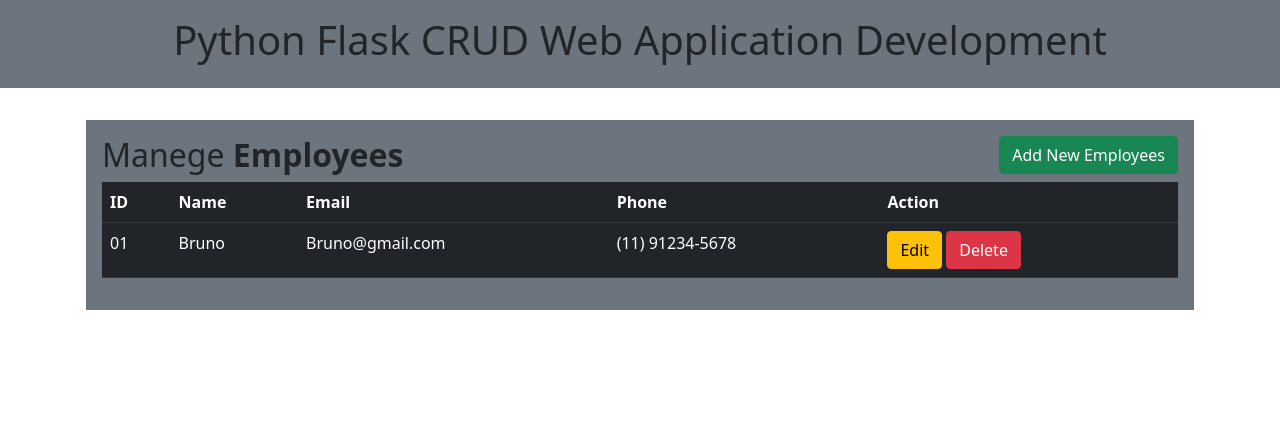
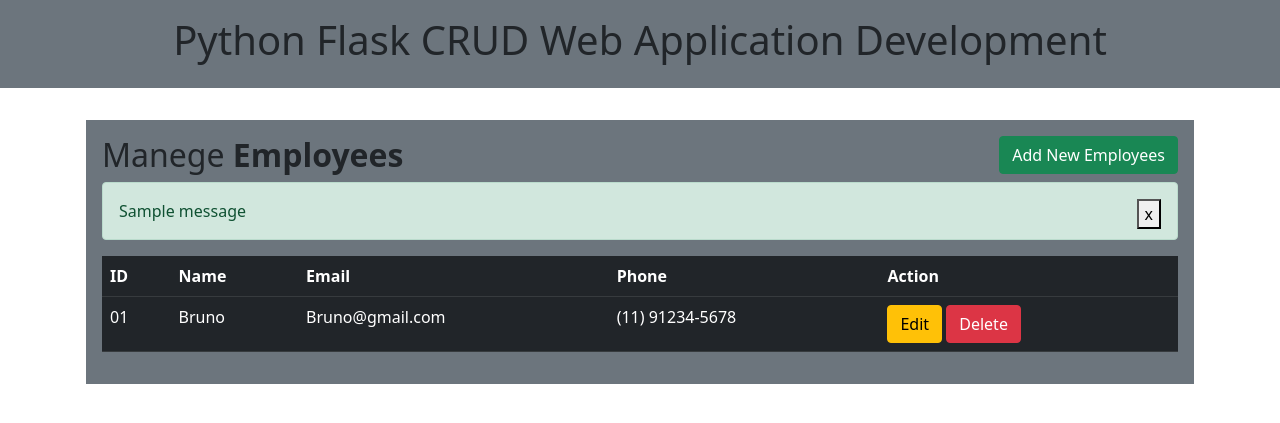
Before and after one commit to DevBruno01/Crud_App_Flask, a Flask app: page / in a window 1280 px wide. Shown: the top 423 px of the page. Run offline with Flask 2, Linux system fonts and the light colour scheme; tables that the repository leaves empty hold one stand-in row (values such as "Sample post"); one stand-in notice (Sample message) is shown; some libraries are stand-ins or nearby versions.

Commit message:
Adding Flash messages

```diff
--- a/App.py
+++ b/App.py
@@ -1,4 +1,4 @@
-from flask import Flask, render_template, request, redirect, url_for
+from flask import Flask, render_template, request, redirect, url_for, flash
 from flask_sqlalchemy import SQLAlchemy
 
 app = Flask(__name__)
@@ -33,6 +33,8 @@ def insert():
         db.session.add(my_data)
         db.session.commit()
 
+        flash("Employee inserted Successfully")
+
         return redirect(url_for('index'))
 
 
--- a/templates/index.html
+++ b/templates/index.html
@@ -12,6 +12,34 @@
 
                 <h2>Manege <b>Employees</b> <button type="button" class="btn btn-success float-end"
                 data-bs-toggle="modal" data-bs-target = "#mymodal">Add New Employees</button> </h2>
+
+
+                {% with messages = get_flashed_messages() %}
+
+                {% if messages %}
+
+                {% for message in messages%}
+
+                <div class="alert alert-success aler-dismissable" role="alert">
+
+                  <button type="button" class="close float-end" data-bs-dismiss="alert" aria-label="close">
+
+                     <span aria-hidden="true">x</span>
+
+                  </button>
+
+                  {{message}}
+
+                </div>
+
+
+
+                {% endfor %}
+
+                {% endif %}
+
+                {% endwith %}
+
 
                 <table class="table table-hover table-dark">
 
```
